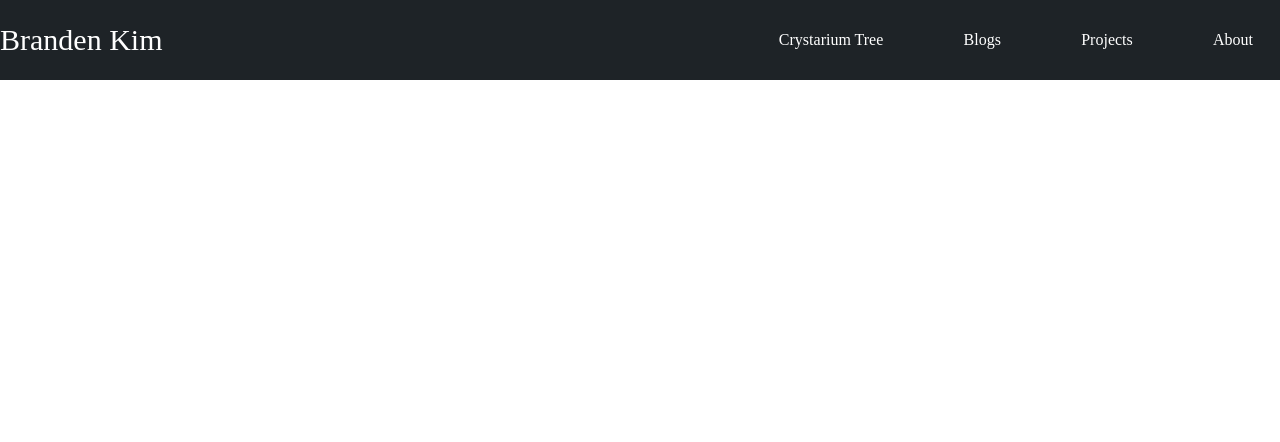
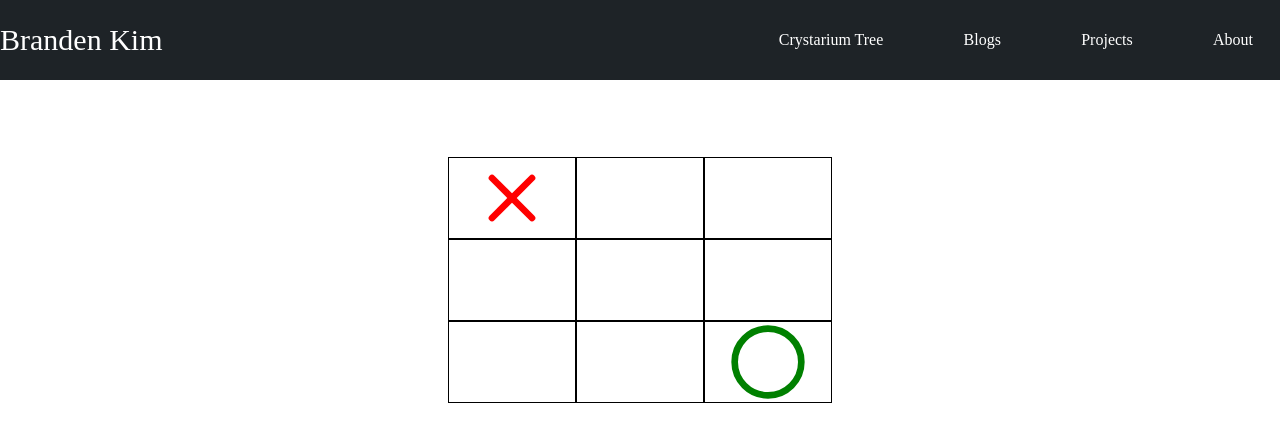
Before and after one commit to psiionik/CrystariumTree, a React (Create React App) app in the folder webfrontend/: page / in a window 1280 px wide. Shown: the top 442 px of the page. Built offline with nearby package versions, Linux system fonts and the light colour scheme; what webfontloader would draw is missing.

Commit message:
Passed onClick Function logic down for tic tac toe

```diff
--- a/webfrontend/package.json
+++ b/webfrontend/package.json
@@ -11,12 +11,14 @@
     "@types/node-sass": "^4.11.1",
     "@types/react": "^16.9.0",
     "@types/react-dom": "^16.9.0",
+    "@types/react-icons": "^3.0.0",
     "@types/sass": "^1.16.0",
     "@types/webfontloader": "^1.6.32",
     "node-sass": "^4.14.1",
     "react": "^16.13.1",
     "react-d3-tree": "^1.16.1",
     "react-dom": "^16.13.1",
+    "react-icons": "^3.10.0",
     "react-scripts": "3.4.1",
     "sass": "^1.26.8",
     "typescript": "~3.7.2",
--- a/webfrontend/src/App.css
+++ /dev/null
@@ -1,4 +0,0 @@
-.App {
-  width: 100%;
-  height: 100%;
-}
--- /dev/null
+++ b/webfrontend/src/App.module.scss
@@ -0,0 +1,12 @@
+.App {
+  width: 100%;
+  height: 100%;
+}
+
+.centered {
+  display: flex;
+  justify-content: center;
+  align-items: center;
+  height: 50vh;
+  width: 100%;
+}
--- a/webfrontend/src/App.tsx
+++ b/webfrontend/src/App.tsx
@@ -1,11 +1,15 @@
 import React from 'react';
-import './App.css';
-import Navbar from './Containers/Navbars'
+import styles from './App.module.scss';
+import Navbar from './Containers/Navigation/Navbars'
+import Tictac from './Containers/TicTacToe/Tictac'
 
 function App() {
   return (
-    <div className="App">
+    <div className={styles.App}>
         <Navbar />
+        <div className={styles.centered}>
+          <Tictac />
+        </div>
     </div>
   );
 }
--- a/webfrontend/src/Containers/Navbars.tsx
+++ /dev/null
@@ -1,24 +0,0 @@
-import React from 'react'
-import "./Navbars.scss"
-
-export default class Navbar extends React.Component {
-    constructor(props: any){
-        super(props);
-    }
-
-    render() {
-        return (
-            <div className="background">
-                <div className="nav-box-1">
-                    <p className="text" style={{fontSize: "30px"}}>Branden Kim</p>
-                </div>
-                <div className="nav-box-2">
-                    <p className="text">Crystarium Tree</p>
-                    <p className="text" style={{marginLeft: "5%"}}>Blogs</p>
-                    <p className="text" style={{marginLeft: "5%"}}>Projects</p>
-                    <p className="text" style={{marginLeft: "5%"}}>About</p>
-                </div>
-            </div>
-        )
-    }
-}
--- a/webfrontend/src/Containers/Navbars.scss
+++ b/webfrontend/src/Containers/Navigation/Navbars.module.scss
@@ -1,4 +1,4 @@
-@import "../config-styles";
+@import "../../config-styles";
 
 .background {
     height: 10%;
--- /dev/null
+++ b/webfrontend/src/Containers/Navigation/Navbars.tsx
@@ -0,0 +1,22 @@
+import React from 'react'
+import styles from "./Navbars.module.scss"
+
+export default class Navbar extends React.Component {
+
+    render() {
+
+        return (
+            <div className={styles.background}>
+                <div className={styles["nav-box-1"]}>
+                    <p className={styles.text} style={{fontSize: "30px"}}>Branden Kim</p>
+                </div>
+                <div className={styles["nav-box-2"]}>
+                    <p className={styles.text}>Crystarium Tree</p>
+                    <p className={styles.text} style={{marginLeft: "5%"}}>Blogs</p>
+                    <p className={styles.text} style={{marginLeft: "5%"}}>Projects</p>
+                    <p className={styles.text} style={{marginLeft: "5%"}}>About</p>
+                </div>
+            </div>
+        )
+    }
+}
--- /dev/null
+++ b/webfrontend/src/Containers/TicTacToe/Board.module.scss
@@ -0,0 +1,5 @@
+.board {
+    display: flex;
+    width: 30vw;
+    flex-wrap: wrap;
+}
--- /dev/null
+++ b/webfrontend/src/Containers/TicTacToe/Board.tsx
@@ -0,0 +1,29 @@
+import React from 'react'
+
+import styles from './Board.module.scss'
+
+import Square from './Square'
+
+interface BoardProps {
+    board: string[][];
+    clickFunction: (e: React.MouseEvent<HTMLDivElement, MouseEvent>) => void;
+}
+
+export default class Board extends React.Component<BoardProps>{
+    constructor(props: BoardProps){
+        super(props)
+    }
+
+    render() {
+        return (
+            <div className={styles.board}>
+                {this.props.board.map((list) => {
+                    return list.map((item, index) => {
+                        return <Square key={index} item={item} clickFunction={this.props.clickFunction} />
+                    })
+                })}
+            </div>
+
+        )
+    }
+}
--- /dev/null
+++ b/webfrontend/src/Containers/TicTacToe/Square.module.scss
@@ -0,0 +1,15 @@
+.square {
+    height: 10vh;
+    width: 10vh;
+    border-style: solid;
+    border-width: thin;
+    flex: 1 0 25%;
+    align-items: center;
+    justify-content: center;
+    display: flex;
+}
+
+.clickable {
+    width: 100%;
+    height: 100%;
+}
--- /dev/null
+++ b/webfrontend/src/Containers/TicTacToe/Square.tsx
@@ -0,0 +1,29 @@
+import React from 'react'
+
+import { FiCircle, FiX } from "react-icons/fi";
+
+import styles from './Square.module.scss'
+
+
+interface SquareProps {
+    item: string;
+    clickFunction: (e: React.MouseEvent<HTMLDivElement, MouseEvent>) => void;
+}
+
+export default class Square extends React.Component<SquareProps, {}> {
+    constructor(props: SquareProps) {
+        super(props);
+    }
+
+    render() {
+        return (
+            <div className={styles.square}>
+                {this.props.item === "X" ? <FiX color="red" size="5em"/> :
+                 this.props.item ==="O" ? <FiCircle color="green" size="5em"/> :
+                <div className={styles.clickable} onClick={this.props.clickFunction}>
+                </div>}
+            </div>
+        )
+    }
+
+}
--- /dev/null
+++ b/webfrontend/src/Containers/TicTacToe/Tictac.tsx
@@ -0,0 +1,32 @@
+import React from 'react';
+
+import Board from './Board'
+
+interface TictacState {
+    board: string[][];
+    playerOneTurn: boolean;
+}
+
+export default class Tictac extends React.Component<{}, TictacState> {
+    constructor(props: {}){
+        super(props)
+
+        this.state = {
+            board: [["X", "-", "-"],
+                    ["-", "-", "-"],
+                    ["-", "-", "O"]],
+            playerOneTurn: true
+        }
+    }
+
+    handleClick(e: React.MouseEvent<HTMLDivElement, MouseEvent>){
+        console.log("I have been clicked")
+    }
+
+    render() {
+
+        return (
+            <Board board={this.state.board} clickFunction={this.handleClick} />
+        )
+    }
+}
```
Also changed, not shown: 1 other file (tests, documents, lock files or other folders).
